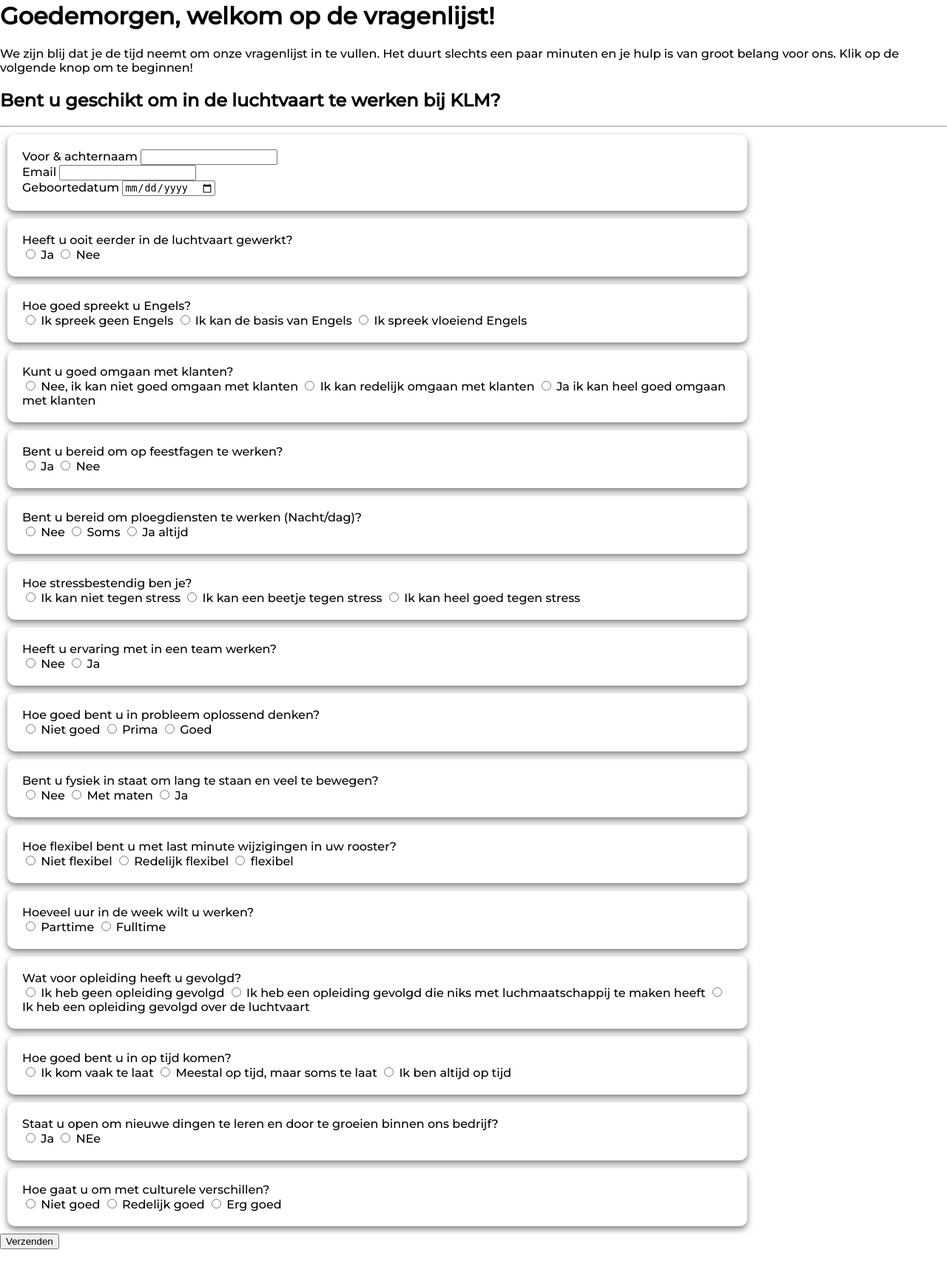
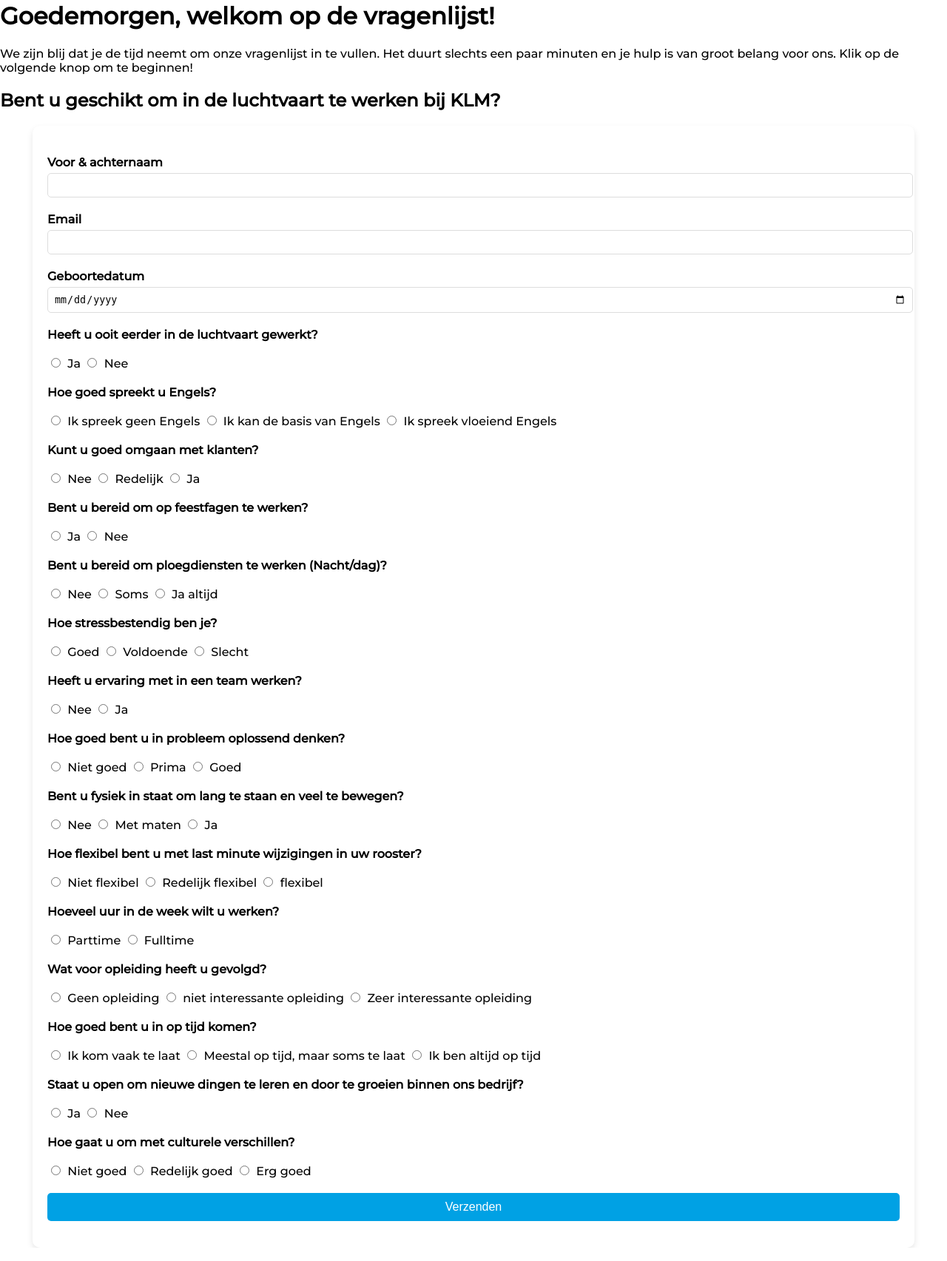
Before and after one commit to kw1c-KaddouriAdam/DevMasters, a PHP site: page /pages/enquete.php in a window 1280 px wide. Shown: the part 113-1818 px from the top of the page at 74% size. Run offline with PHP 8.4, Linux system fonts and the light colour scheme.

Commit message:
css verbeterd van de enquete pagina

```diff
--- a/pages/enquete.php
+++ b/pages/enquete.php
@@ -42,7 +42,6 @@
         <main id="wrapper">
             <section>
                 <h2> Bent u geschikt om in de luchtvaart te werken bij KLM?</h2>
-                <hr>
                 <!-- Een vragenlijst -->
                 <form action="resultatenEnquete.php" method="get">
 
@@ -74,9 +73,9 @@
 
                     <div>
                         <label> Kunt u goed omgaan met klanten? </label> <br>
-                        <input type="radio" name="Customers" value="-10"> Nee, ik kan niet goed omgaan met klanten
-                        <input type="radio" name="Customers" value="5"> Ik kan redelijk omgaan met klanten
-                        <input type="radio" name="Customers" value="10"> Ja ik kan heel goed omgaan met klanten
+                        <input type="radio" name="Customers" value="-10"> Nee
+                        <input type="radio" name="Customers" value="5"> Redelijk
+                        <input type="radio" name="Customers" value="10"> Ja
                     </div>
 
                     <div>
@@ -94,9 +93,9 @@
 
                     <div>
                         <label> Hoe stressbestendig ben je? </label> <br>
-                        <input type="radio" name="Stress" value="-5"> Ik kan niet tegen stress
-                        <input type="radio" name="Stress" value="0"> Ik kan een beetje tegen stress
-                        <input type="radio" name="Stress" value="10"> Ik kan heel goed tegen stress
+                        <input type="radio" name="Stress" value="-5"> Goed
+                        <input type="radio" name="Stress" value="0"> Voldoende
+                        <input type="radio" name="Stress" value="10"> Slecht
                     </div>
 
                     <div>
@@ -134,9 +133,9 @@
 
                     <div>
                         <label> Wat voor opleiding heeft u gevolgd?</label> <br>
-                        <input type="radio" name="educationFollowed" value="-10"> Ik heb geen opleiding gevolgd
-                        <input type="radio" name="educationFollowed" value="0"> Ik heb een opleiding gevolgd die niks met luchmaatschappij te maken heeft
-                        <input type="radio" name="educationFollowed" value="10"> Ik heb een opleiding gevolgd over de luchtvaart
+                        <input type="radio" name="educationFollowed" value="-10"> Geen opleiding
+                        <input type="radio" name="educationFollowed" value="0"> niet interessante opleiding
+                        <input type="radio" name="educationFollowed" value="10"> Zeer interessante opleiding
                     </div>
 
                     <div>
@@ -149,7 +148,7 @@
                     <div>
                         <label> Staat u open om nieuwe dingen te leren en door te groeien binnen ons bedrijf? </label> <br>
                         <input type="radio" name="newLearning" value="10"> Ja
-                        <input type="radio" name="newLearning" value="-10"> NEe
+                        <input type="radio" name="newLearning" value="-10"> Nee
                     </div>
 
                     <div>
--- a/styles/styles/enquete.css
+++ b/styles/styles/enquete.css
@@ -1,23 +1,77 @@
-div
-{
-    /* Ruimte binnen het formulier toevoegen */
+/*div*/
+/*{*/
+/*    !* Ruimte binnen het formulier toevoegen *!*/
+/*    padding: 20px;*/
+/*    !* Ruimte rondom het formulier *!*/
+/*    margin: 10px;*/
+/*    !* Schaduw toevoegen voor een lichte 3D-look *!*/
+/*    box-shadow: 0 4px 8px rgba(0, 0, 0, 0.5);*/
+/*    !* Hoeken afronden *!*/
+/*    border-radius: 10px;*/
+/*    !* Tekst uitlijnen naar links *!*/
+/*    text-align: left;*/
+/*}*/
+
+/*div*/
+/*{*/
+/*    width: 75%;*/
+/*}*/
+
+
+form {
+    background: #ffffff;
+    width: 90%;
     padding: 20px;
-    /* Ruimte rondom het formulier */
-    margin: 10px;
-    /* Schaduw toevoegen voor een lichte 3D-look */
-    box-shadow: 0 4px 8px rgba(0, 0, 0, 0.5);
-    /* Hoeken afronden */
     border-radius: 10px;
-    /* Tekst uitlijnen naar links */
-    text-align: left;
+    box-shadow: 0px 4px 8px rgba(0, 0, 0, 0.1);
+    margin-left: auto;
+    margin-right: auto;
 }
 
-div
-{
-    width: 75%;
+/* Titels en labels */
+label {
+    font-weight: bold;
+    display: block;
+    margin-top: 10px;
+}
+
+/* Inputvelden */
+input[type="text"], input[type="date"] {
+    width: 100%;
+    padding: 8px;
+    margin-top: 5px;
+    border: 1px solid #ddd;
+    border-radius: 5px;
+}
+
+/* Radiobuttons */
+input[type="radio"] {
+    margin-right: 5px;
+}
+
+/* Knoppen */
+button {
+    background-color: #00A1E4;
+    color: white;
+    padding: 10px;
+    border: none;
+    border-radius: 5px;
+    font-size: 16px;
+    cursor: pointer;
+    margin-top: 20px;
+    width: 100%;
+}
+
+button:hover {
+    background-color: #007bb5;
 }
 
 #nav
 {
     box-shadow: 0;
 }
+
+label
+{
+    padding-top: 10px;
+}
```
